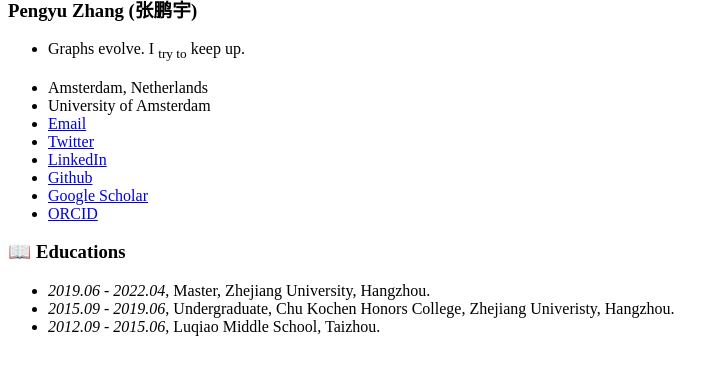
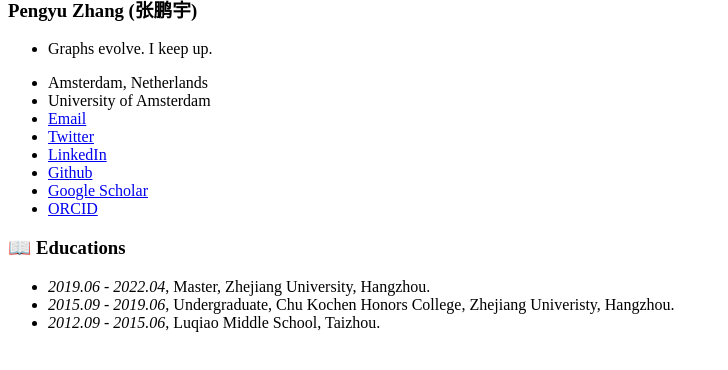
Before and after one commit to pengyu-zhang/pengyu-zhang.github.io, a Jekyll site: the page built from _pages/includes/educations.md, in a window 1280 px wide, cut to the strip 530-900 px from the top of the page. Shown: the whole strip, without its empty margins (0-728 px from the left). Built offline with Jekyll 4.4.1, drawn with Linux system fonts in a browser that asks for light colours; our own code applies the rules of GitHub Pages for plain Markdown files.

Commit message:
Update _config.yml

```diff
--- a/_config.yml
+++ b/_config.yml
@@ -7,7 +7,7 @@
 
 # Site Settings
 title                    : "Pengyu Zhang (张鹏宇)"
-description              : "Graphs evolve. I <sub>try to</sub> keep up."
+description              : "Graphs evolve. I keep up."
 repository               : "pengyu-zhang/pengyu-zhang.github.io"
 google_scholar_stats_use_cdn : true
 
```
